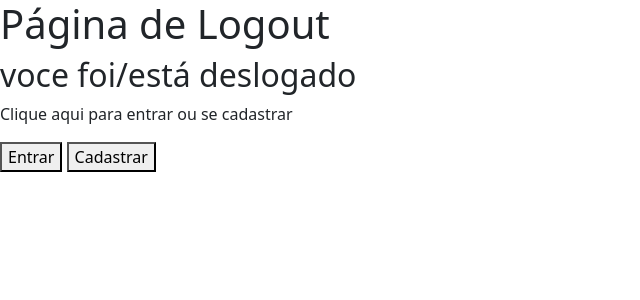
After one commit to ChenGit55/supersolution, a Django app: page /accounts/logout/ in a window 1280 px wide. The commit adds this page. Shown: the top 300 px of the page, without its empty margins (0-640 px from the left). Run offline with Django 3.2, Linux system fonts and the light colour scheme.

Commit message:
página e sistema de logout criado

```diff
--- a/apps/accounts/urls.py
+++ b/apps/accounts/urls.py
@@ -1,6 +1,7 @@
 from django.urls import path
-from .views import login_view, signup_view
+from .views import login_view, signup_view,logout_view
 urlpatterns = [
     path('login/', login_view, name='login'),
     path('signup/', signup_view, name='signup'),
+    path('logout/', logout_view, name='logout'),
 ]
--- a/apps/accounts/views.py
+++ b/apps/accounts/views.py
@@ -25,5 +25,11 @@ def login_view(request):
             context = {'error': 'Invalid username or password!'}
             return render(request, 'accounts/login.html', context)
         login(request, user)
-        return redirect('/admin/')
+        return redirect('home')
     return render(request, 'accounts/login.html',{})
+
+def logout_view(request):
+    if request.method == "POST":
+        logout(request)
+        redirect('login')
+    return render(request, 'accounts/logout.html', {})
--- /dev/null
+++ b/templates/accounts/logout.html
@@ -0,0 +1,18 @@
+{% extends 'base.html' %}
+{% block title %}Login{% endblock %}
+{% block boddy %}
+    <h1>Página de Logout</h1>
+    {% if request.user.is_authenticated %}
+        <form action='' method='POST'> {% csrf_token %}
+            <p>Tem certeza que quer sair?</p>
+            <a href="{% url 'home' %}"><button type="submit">Sim, quero sair</button></a>
+            <a href="{% url 'home' %}"></a>
+        </form>
+    {% else %}
+        <h2>voce foi/está deslogado</h2>
+        <p>Clique aqui para entrar ou se cadastrar</p>
+        <a href="{% url 'login' %}"><button>Entrar</button></a>
+        <a href="{% url 'signup' %}"><button>Cadastrar</button></a>
+	{% endif %}
+
+{% endblock %}
--- a/templates/core/home.html
+++ b/templates/core/home.html
@@ -113,7 +113,7 @@
                 <li><a class="dropdown-item" href="#">Settings</a></li>
                 <li><a class="dropdown-item" href="#">Profile</a></li>
                 <li><hr class="dropdown-divider"></li>
-                <li><a class="dropdown-item" href="#">Sign out</a></li>
+                <li><a class="dropdown-item" href="{% url 'logout' %}">Sign out</a></li>
             </ul>
         </div>
     </div>
```
